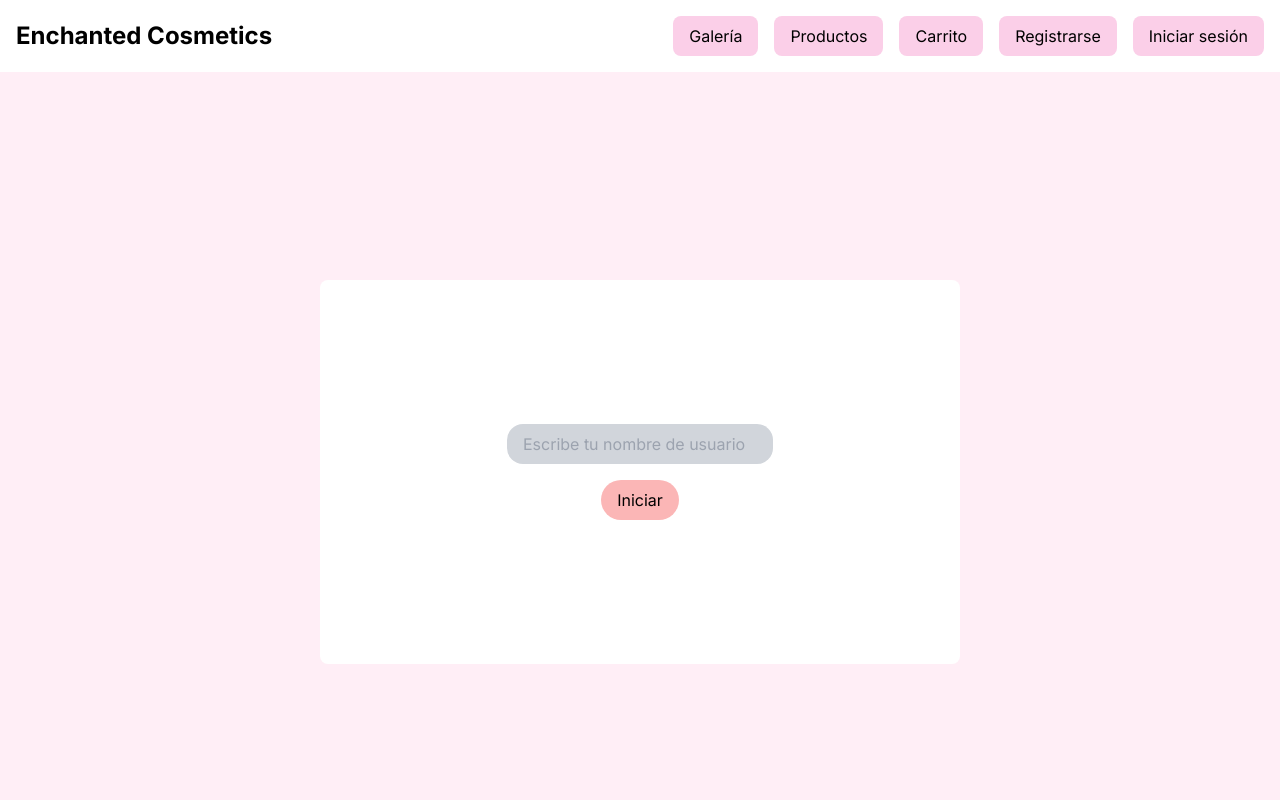
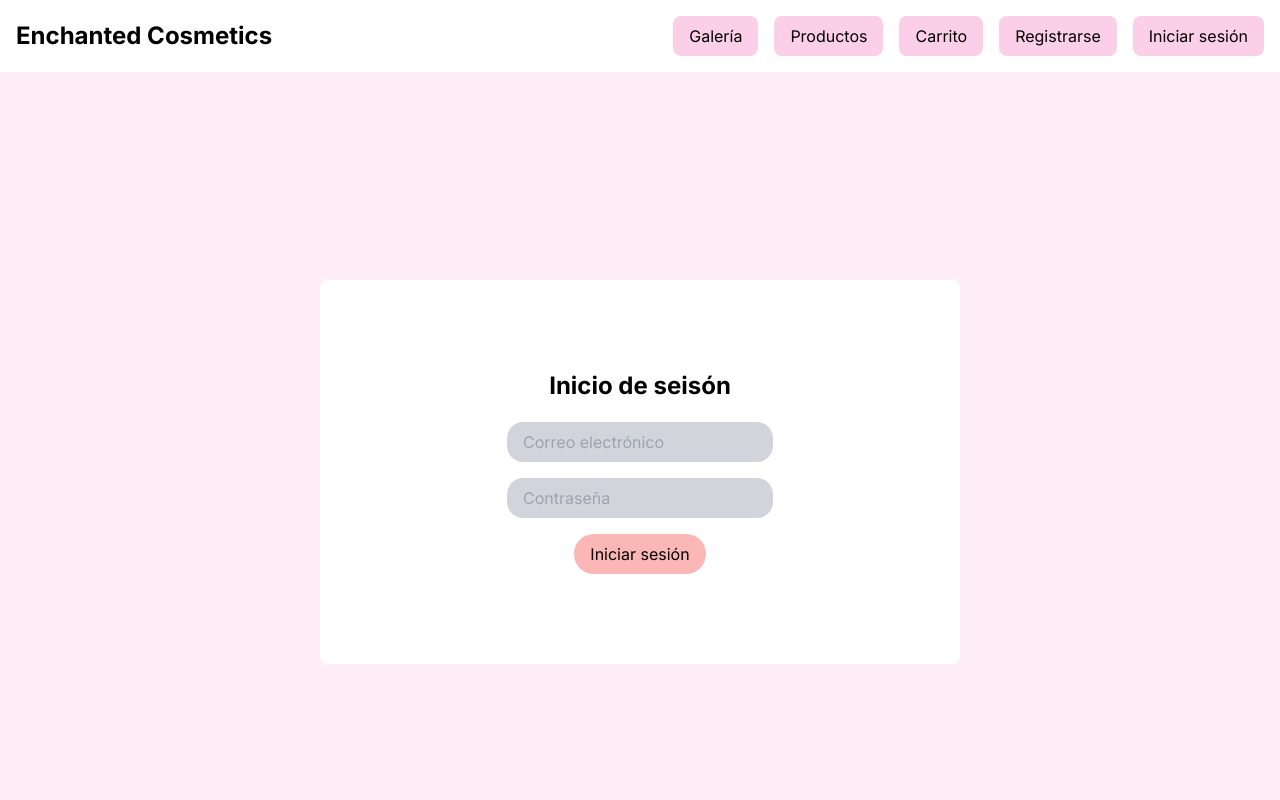
Before and after one commit to Elmono56/DuendeMaquillista, a Next.js app: page /pages/users/login in a window 1280 px wide. Shown: the top 800 px of the page. Built offline with nearby package versions, Linux system fonts and the light colour scheme.

Commit message:
Feat: Login component finished

```diff
--- a/src/app/pages/users/login/page.tsx
+++ b/src/app/pages/users/login/page.tsx
@@ -9,15 +9,23 @@ const Login = () => {
       <Navbar />
       <div className="flex justify-center items-center h-screen">
         <BasicCard>
+          <div className="text-2xl text-black font-bold lg:pb-[20px]">
+            Inicio de seisón
+          </div>
           <input
             type="text"
             className="input-global"
-            placeholder="Escribe tu nombre de usuario"
+            placeholder="Correo electrónico"
           />
-          <button className="boton-global">Iniciar</button>
+          <input
+            type="password"
+            className="input-global"
+            placeholder="Contraseña"
+          />
+          <button className="boton-global">Iniciar sesión</button>
         </BasicCard>
       </div>
-      <Footer/>
+      <Footer />
     </div>
   );
 };
```
